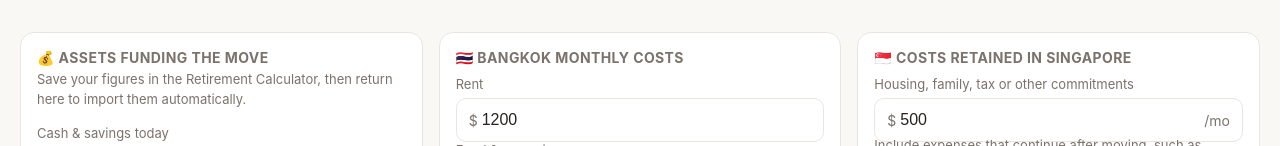
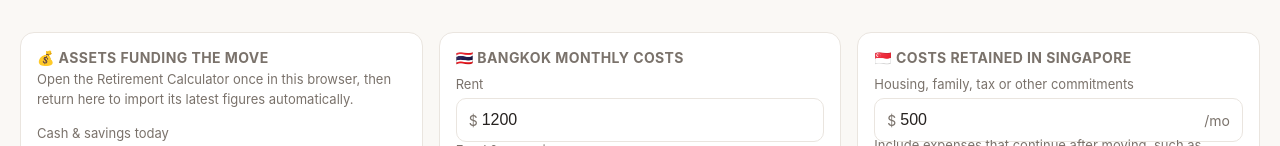
Before and after one commit to macmelvin/SG-Money-CPF-HDB-Calculator, a React (Vite) app: page /geo-arbitrage in a window 1280 px wide. Shown: the part 806-952 px from the top of the page. Built offline with nearby package versions, Linux system fonts and the light colour scheme; no server answers.

Commit message:
Sync live retirement inputs to geo arbitrage

```diff
--- a/src/calculators/GeoArbitrageCalculator.tsx
+++ b/src/calculators/GeoArbitrageCalculator.tsx
@@ -53,6 +53,7 @@ const DEFAULTS = {
 
 const STORAGE_KEY = "geo-arbitrage-calculator";
 const RETIREMENT_STORAGE_KEY = "retirement-calculator";
+const RETIREMENT_LIVE_STORAGE_KEY = "retirement-calculator-geo-sync";
 const HDB_SALE_STORAGE_KEY = "hdb-sale-proceeds";
 
 interface SavedRetirementData {
@@ -99,18 +100,20 @@ export default function GeoArbitrageCalculator() {
   );
   const saved = loadCalculatorData<typeof DEFAULTS>(STORAGE_KEY);
   const savedRetirement = loadCalculatorData<SavedRetirementData>(RETIREMENT_STORAGE_KEY);
+  const liveRetirement = loadCalculatorData<SavedRetirementData>(RETIREMENT_LIVE_STORAGE_KEY);
+  const retirementSource = liveRetirement ?? savedRetirement;
   const savedHdb = loadCalculatorData<HdbSaleInput>(HDB_SALE_STORAGE_KEY);
   const hdbCashProceeds = savedHdb?.data ? calculateHdbSaleProceeds(savedHdb.data).cashProceeds : undefined;
-  const retirementImport = savedRetirement?.data
+  const retirementImport = retirementSource?.data
     ? {
-        currentAge: savedRetirement.data.currentAge ?? DEFAULTS.currentAge,
-        retirementAge: savedRetirement.data.retirementAge ?? DEFAULTS.retirementAge,
-        cashSavings: savedRetirement.data.currentSavings ?? DEFAULTS.cashSavings,
-        investments: savedRetirement.data.investmentItems?.reduce((total, item) => total + item.amount, 0) ?? DEFAULTS.investments,
-        accessibleCpf: (savedRetirement.data.currentOA ?? 0) + (savedRetirement.data.currentSaRa ?? 0),
-        monthlyContributions: savedRetirement.data.monthlyInvestment ?? DEFAULTS.monthlyContributions,
-        expectedReturnPct: savedRetirement.data.expectedReturnPct ?? DEFAULTS.expectedReturnPct,
-        inflationPct: savedRetirement.data.inflationRatePct ?? DEFAULTS.inflationPct,
+        currentAge: retirementSource.data.currentAge ?? DEFAULTS.currentAge,
+        retirementAge: retirementSource.data.retirementAge ?? DEFAULTS.retirementAge,
+        cashSavings: retirementSource.data.currentSavings ?? DEFAULTS.cashSavings,
+        investments: retirementSource.data.investmentItems?.reduce((total, item) => total + item.amount, 0) ?? DEFAULTS.investments,
+        accessibleCpf: (retirementSource.data.currentOA ?? 0) + (retirementSource.data.currentSaRa ?? 0),
+        monthlyContributions: retirementSource.data.monthlyInvestment ?? DEFAULTS.monthlyContributions,
+        expectedReturnPct: retirementSource.data.expectedReturnPct ?? DEFAULTS.expectedReturnPct,
+        inflationPct: retirementSource.data.inflationRatePct ?? DEFAULTS.inflationPct,
         propertyProceeds: hdbCashProceeds ?? DEFAULTS.propertyProceeds,
       }
     : null;
@@ -237,14 +240,14 @@ export default function GeoArbitrageCalculator() {
               {justImported ? "✓ Retirement numbers imported" : "↻ Import saved Retirement numbers"}
             </button>
             <p className="explainer">
-              Uses saved ages, cash, investment holdings, OA + SA/RA, monthly investment, return and inflation
+              Uses your latest Retirement Calculator ages, cash, investment holdings, OA + SA/RA, monthly investment, return and inflation
               from the Retirement Calculator{hdbCashProceeds !== undefined ? ", plus cash proceeds from HDB Sale" : ""}.
               Bangkok costs stay separate and editable. Tap Save above to keep this scenario.
             </p>
           </>
         ) : (
           <p className="explainer">
-            Save your figures in the Retirement Calculator, then return here to import them automatically.
+            Open the Retirement Calculator once in this browser, then return here to import its latest figures automatically.
           </p>
         )}
         <NumberField label="Cash & savings today" value={cashSavings} onChange={setCashSavings} prefix="$" />
--- a/src/calculators/RetirementCalculator.tsx
+++ b/src/calculators/RetirementCalculator.tsx
@@ -69,6 +69,10 @@ const CPF_LIFE_TIER_LABEL: Record<CpfLifeTargetTier, string> = {
 };
 
 const STORAGE_KEY = "retirement-calculator";
+// Lightweight shared snapshot for Geo Arbitrage. Unlike the main saved scenario,
+// this updates as fields change so moving between calculators does not require an
+// extra Save tap. It remains local to this browser like all other calculator data.
+const GEO_SYNC_STORAGE_KEY = "retirement-calculator-geo-sync";
 // Persists the "user wants to model downsizing" intent from HDB Sale's
 // Downsize next-step option, so it survives the round trip: land here with
 // no saved HDB data -> go save it on HDB Sale -> come back (no query param
@@ -193,6 +197,20 @@ export default function RetirementCalculator() {
   // projection below) so it can optionally be grown and counted toward "how much you'll have at retirement."
   const totalInvestmentsPortfolio = sumLineItems(investmentItems);
   const effectiveInvestmentHoldings = includeInvestmentHoldings ? totalInvestmentsPortfolio : 0;
+
+  useEffect(() => {
+    saveCalculatorData(GEO_SYNC_STORAGE_KEY, {
+      currentAge,
+      retirementAge,
+      currentSavings,
+      currentOA,
+      currentSaRa,
+      monthlyInvestment,
+      expectedReturnPct,
+      inflationRatePct,
+      investmentItems,
+    });
+  }, [currentAge, retirementAge, currentSavings, currentOA, currentSaRa, monthlyInvestment, expectedReturnPct, inflationRatePct, investmentItems]);
 
   const result = useMemo(
     () =>
```
